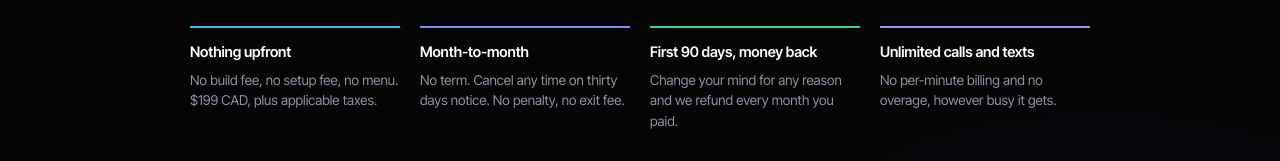
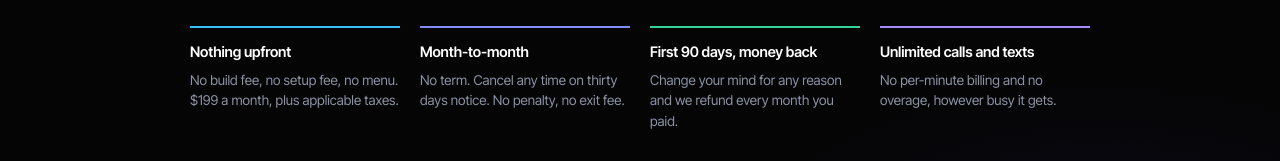
Before and after one commit to staybookt/staybookt-investor, a Next.js app: page /pricing in a window 1280 px wide. Shown: the part 364-525 px from the top of the page. Built offline with nearby package versions, Linux system fonts and the light colour scheme; no server answers.

Commit message:
Fix pricing hero chip: drop stray CAD, use site-wide prose price format

```diff
--- a/app/pricing/page.tsx
+++ b/app/pricing/page.tsx
@@ -54,9 +54,13 @@ const ROLES: { role: string; pay: string }[] = [
 /* CHIP LABELS PER RICHARD (Jul 28 follow-up): "No lock-in" -> "Month-to-month" and the
    refund chip -> "First 90 days, money back". Same terms, plainer words — this also
    settled his 6-month / 90-vs-180 confusion: the terms ARE month-to-month with a
-   90-day money-back, and now the labels say so in his words. */
+   90-day money-back, and now the labels say so in his words.
+   PRICE FORMAT FIX (Jacob, Jul 30 2026): "Nothing upfront" chip said "$199 CAD, plus
+   applicable taxes" — dropped the stray currency code. No other price mention on the
+   site uses one, and this is prose (a full sentence), so it takes the site-wide prose
+   format "$199 a month" per the .usp comment below, not a bare figure. */
 const FACTS: { k: string; v: string }[] = [
-  { k: 'Nothing upfront', v: 'No build fee, no setup fee, no menu. $199 CAD, plus applicable taxes.' },
+  { k: 'Nothing upfront', v: 'No build fee, no setup fee, no menu. $199 a month, plus applicable taxes.' },
   { k: 'Month-to-month', v: 'No term. Cancel any time on thirty days notice. No penalty, no exit fee.' },
   { k: 'First 90 days, money back', v: 'Change your mind for any reason and we refund every month you paid.' },
   { k: 'Unlimited calls and texts', v: 'No per-minute billing and no overage, however busy it gets.' },
```
